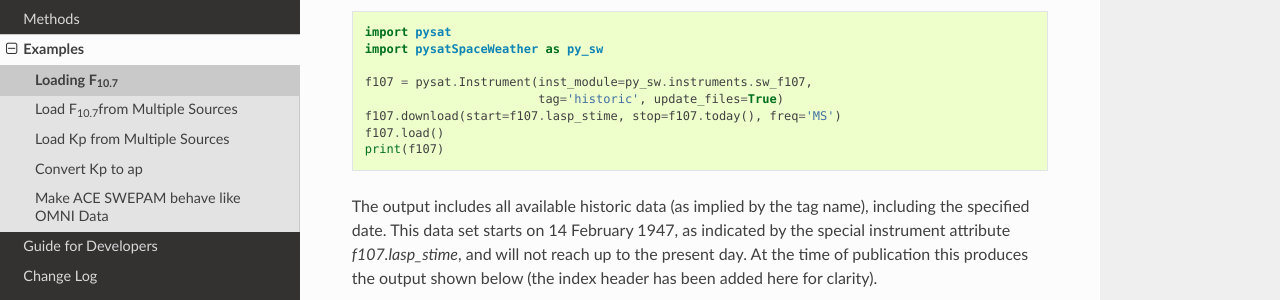
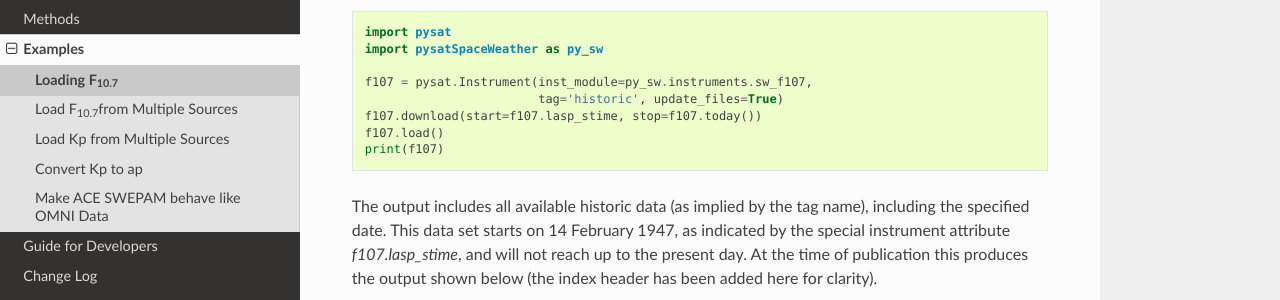
Before and after one commit to pysat/pysatSpaceWeather, a Sphinx documentation site: the page built from docs/examples/ex_init.rst, in a window 1280 px wide and 1017 px high. Shown: the part 245-545 px from the top of the window. Built offline with Sphinx 7.4.7 and the Read the Docs theme 2.0.0, drawn with Linux system fonts in a browser that asks for light colours.

Commit message:
DOC: removed 'freq' flag from docs
Removed the freq flag from download examples in the docs.

```diff
--- a/docs/examples/ex_f107.rst
+++ b/docs/examples/ex_f107.rst
@@ -27,8 +27,7 @@ This may be done using the
                                 tag='45day', update_files=True)
 
    # If needed, download the data
-   f107_hist.download(start=f107_hist.lasp_stime, stop=dt.datetime(2018, 4, 1),
-                      freq='MS')
+   f107_hist.download(start=f107_hist.lasp_stime, stop=dt.datetime(2018, 4, 1))
    f107_prel.download(start=f107_hist.files.files.index[-1],
                       stop=f107_prel.today())
    f107_fore.download(start=f107_fore.today())
--- a/docs/examples/ex_init.rst
+++ b/docs/examples/ex_init.rst
@@ -18,7 +18,7 @@ used as an example.
 
    f107 = pysat.Instrument(inst_module=py_sw.instruments.sw_f107,
                            tag='historic', update_files=True)
-   f107.download(start=f107.lasp_stime, stop=f107.today(), freq='MS')
+   f107.download(start=f107.lasp_stime, stop=f107.today())
    f107.load()
    print(f107)
 
```
